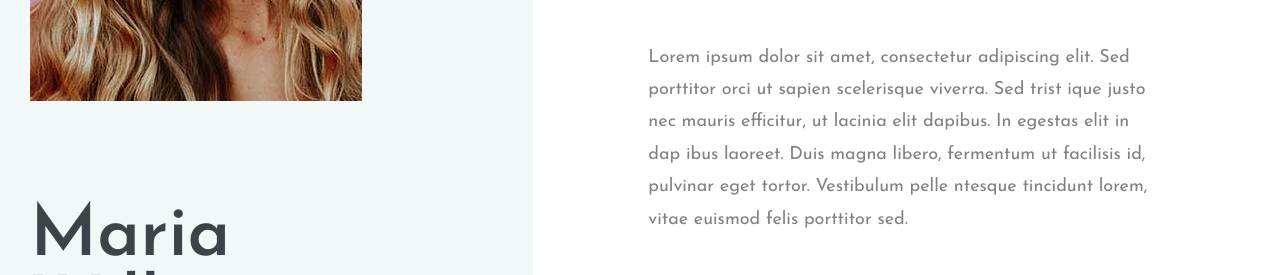
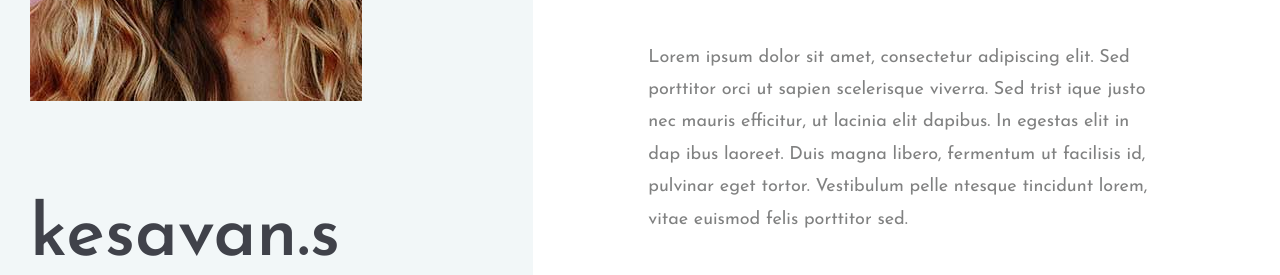
Before and after one commit to rogkesavan/cv, a plain HTML site: page index.html in a window 1280 px wide. Shown: the part 525-800 px from the top of the page. Drawn offline with Linux system fonts and the light colour scheme.

Commit message:
Update index.html

```diff
--- a/index.html
+++ b/index.html
@@ -62,7 +62,7 @@
 								<img src="img/hero-3.jpg" alt="">
 							</figure>
 							<div class="hero-text">
-								<h2>Maria<br>Williams</h2>
+								<h2>kesavan.s</h2>
 								<p>I’m a digital designer in love with photography, painting and discovering new worlds and cultures.</p>
 							</div>
 							<p class="mb-5">Lorem ipsum dolor sit amet, consectetur adipiscing elit. Suspendisse consectetur eget felis et volutpat. Integer id nulla at diam eleifend fringilla. Donec eu ornare libero. Fusce pulvinar magna id pharetra laoreet. Donec convallis cursus libero. Nam semper risus sit amet rhoncus maximus. Integer eros ante, convallis sit amet vulputate nec, molestie vitae nisi. Phasellus convallis augue vel rhoncus congue. Morbi interdum molestie orci sed ullamcorper. Vivamus aliquet eros ut leo luctus, a venenatis metus faucibus. Maecenas ipsum nisi, iaculis in orci vel, molestie gravida erat. </p>
```
